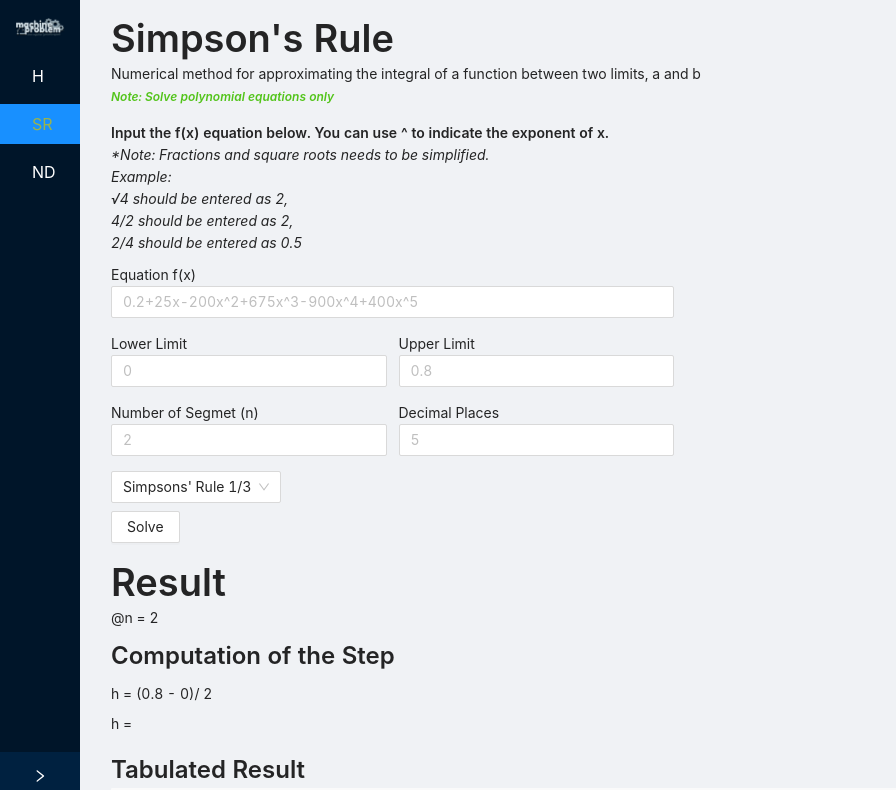
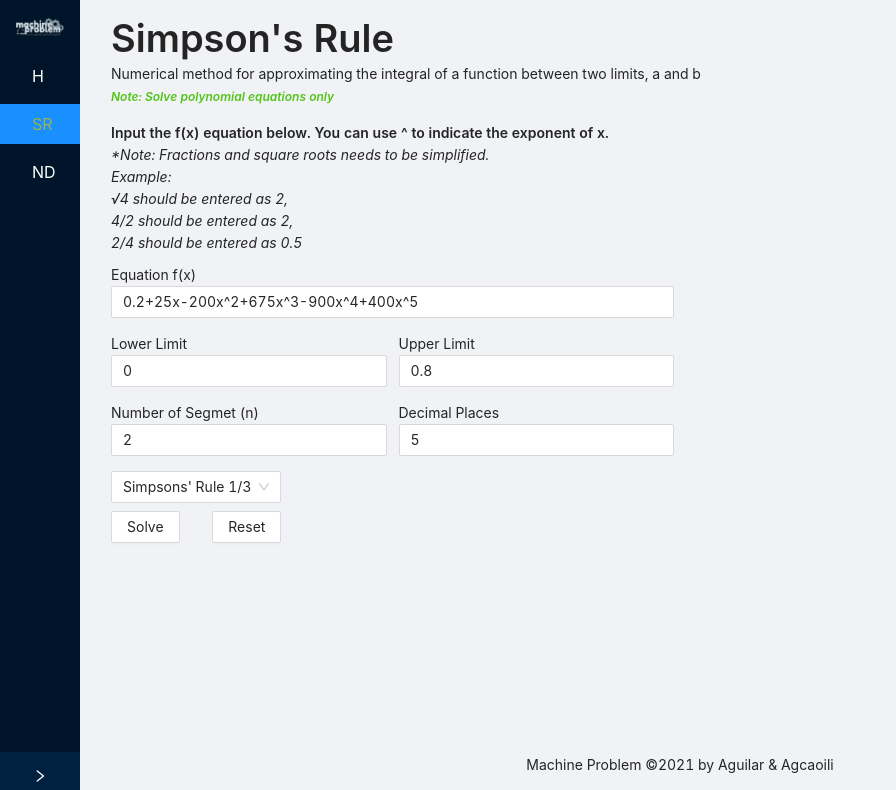
Before and after one commit to diontristen/math221_mod2, a React (Create React App) app: page /simpsons_rule in a window 1280 px wide. Shown: the top 790 px of the page, without its empty margins (0-896 px from the left). Built offline with nearby package versions, Linux system fonts and the light colour scheme.

Commit message:
feat: Added Reset button

```diff
--- a/src/pages/simpsonsRule.js
+++ b/src/pages/simpsonsRule.js
@@ -66,14 +66,23 @@ export default function SimpsonsRule() {
         let equation = e.target.value
         setEquation(equation)
         setError('')
+        setSolved(false)
     }
 
     const handleChange = (value) => {
         setTopic(value)
     }
 
+    const resetField = () => {
+        setEquation('')
+        setLowerLimit('')
+        setUpperLimit('')
+        setSegment('')
+        setRoundOff('')
+    }
+
     const validate = () => {
-        if (!equation || lowerLimit || upperLimit || segment || roundOff) {
+        if (!equation || !lowerLimit || !upperLimit || !segment || !roundOff) {
             setError("Make sure to fill up all the fields to proceed.")
             return false
         }
@@ -86,6 +95,7 @@ export default function SimpsonsRule() {
         if (validation === false) {
             return
         }
+        setError('')
 
         let result
         if (topic === '1/3') {
@@ -93,7 +103,6 @@ export default function SimpsonsRule() {
         } else {
             result = computeSimpson38(equation, lowerLimit, upperLimit, segment, roundOff)
         }
-        console.log(result)
 
         let tableData = result.result
         tableData.push({
@@ -104,6 +113,7 @@ export default function SimpsonsRule() {
         setRowData(result.result)
         setSummation(result.summation)
         setAnswer(result.answer)
+        setSolved(true)
     }
 
 
@@ -188,7 +198,7 @@ export default function SimpsonsRule() {
                                     <Text>
                                         Equation f(x)
                                     </Text>
-                                    <Input onChange={changeEquation} type="text" placeholder="0.2+25x-200x^2+675x^3-900x^4+400x^5" />
+                                    <Input value={equation} onChange={changeEquation} type="text" placeholder="0.2+25x-200x^2+675x^3-900x^4+400x^5" />
                                 </Col>
                             </Row>
                         </Col>
@@ -203,9 +213,10 @@ export default function SimpsonsRule() {
                             <Text>
                                 Lower Limit
                             </Text>
-                            <Input onChange={(e) => {
+                            <Input value={lowerLimit} onChange={(e) => {
                                 setLowerLimit(e.target.value)
                                 setError('')
+                                setSolved(false)
 
                             }} type="number" placeholder="0" />
                         </Col>
@@ -213,9 +224,10 @@ export default function SimpsonsRule() {
                             <Text>
                                 Upper Limit
                             </Text>
-                            <Input onChange={(e) => {
+                            <Input value={upperLimit} onChange={(e) => {
                                 setUpperLimit(e.target.value)
                                 setError('')
+                                setSolved(false)
 
                             }} type="number" placeholder="0.8" />
                         </Col>
@@ -229,9 +241,10 @@ export default function SimpsonsRule() {
                             <Text>
                                 Number of Segmet (n)
                             </Text>
-                            <Input onChange={(e) => {
+                            <Input value={segment} onChange={(e) => {
                                 setSegment(e.target.value)
                                 setError('')
+                                setSolved(false)
 
                             }} type="number" placeholder="2" />
                         </Col>
@@ -239,9 +252,11 @@ export default function SimpsonsRule() {
                             <Text>
                                 Decimal Places
                             </Text>
-                            <Input onChange={(e) => {
+                            <Input value={roundOff} onChange={(e) => {
                                 setRoundOff(e.target.value)
                                 setError('')
+                                setSolved(false)
+
                             }} type="number" placeholder="5" />
                         </Col>
                     </Row>
@@ -256,16 +271,30 @@ export default function SimpsonsRule() {
                             <Option value="1/3">Simpsons' Rule 1/3</Option>
                             <Option value="3/8">Simpsons' Rule 3/8</Option>
                         </Select>
-                        <Button
-                            onClick={handleSolve}
+                        <div
+                            style={{
+                                display: "flex",
+                                flexDirection: "row",
+                                justifyContent: "space-between"
+                            }}
                         >
-                            Solve
-                        </Button>
+                            <Button
+                                onClick={handleSolve}
+                            >
+                                Solve
+                            </Button>
+                            <Button
+                                onClick={resetField}
+                            >
+                                Reset
+                            </Button>
+                        </div>
                     </Space>
                 </div>
                 <div
                     style={{
-                        marginTop: "16px"
+                        marginTop: "16px",
+                        display: solved === true ? "block" : "none"
                     }}
                 >
                     <Title
```
